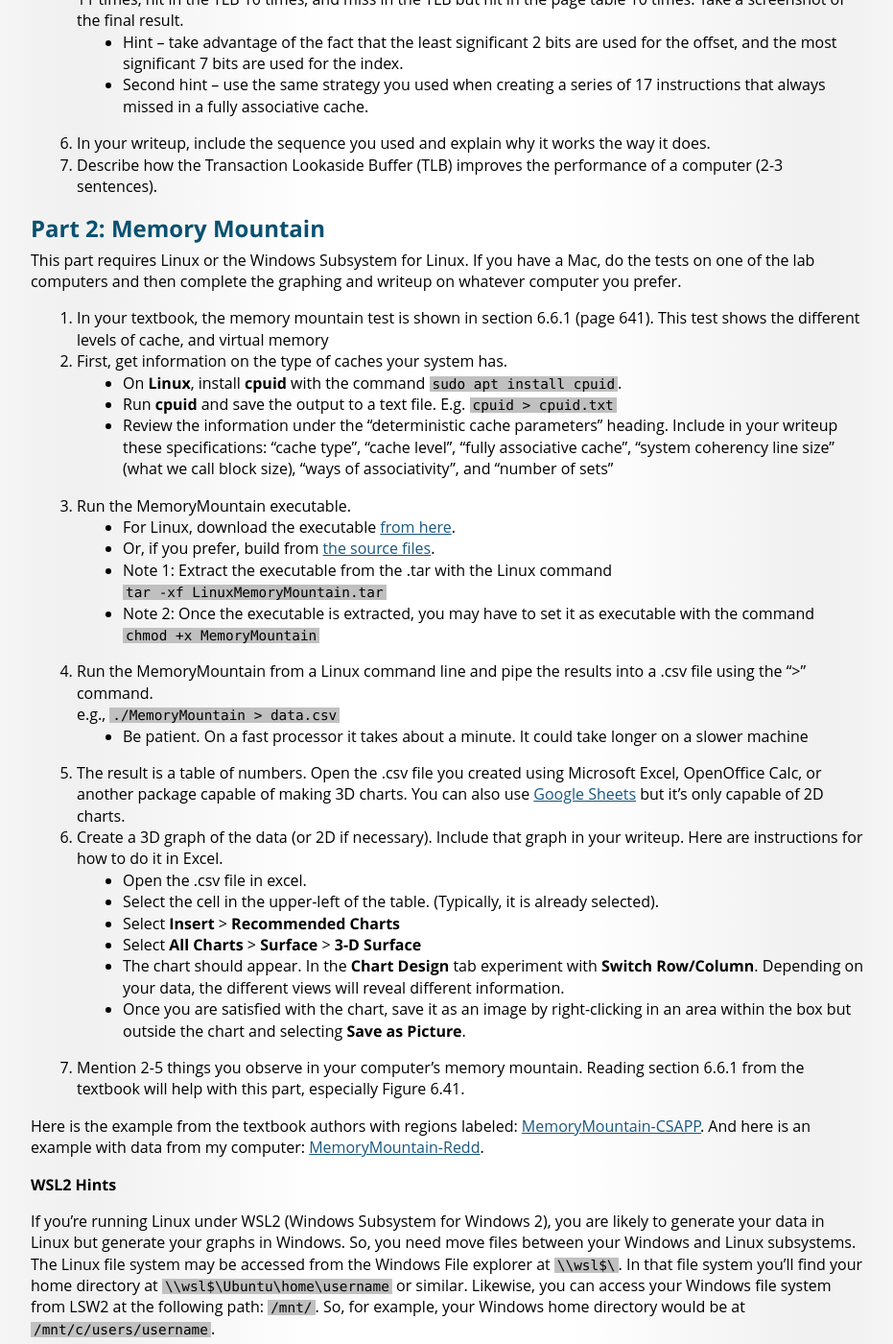
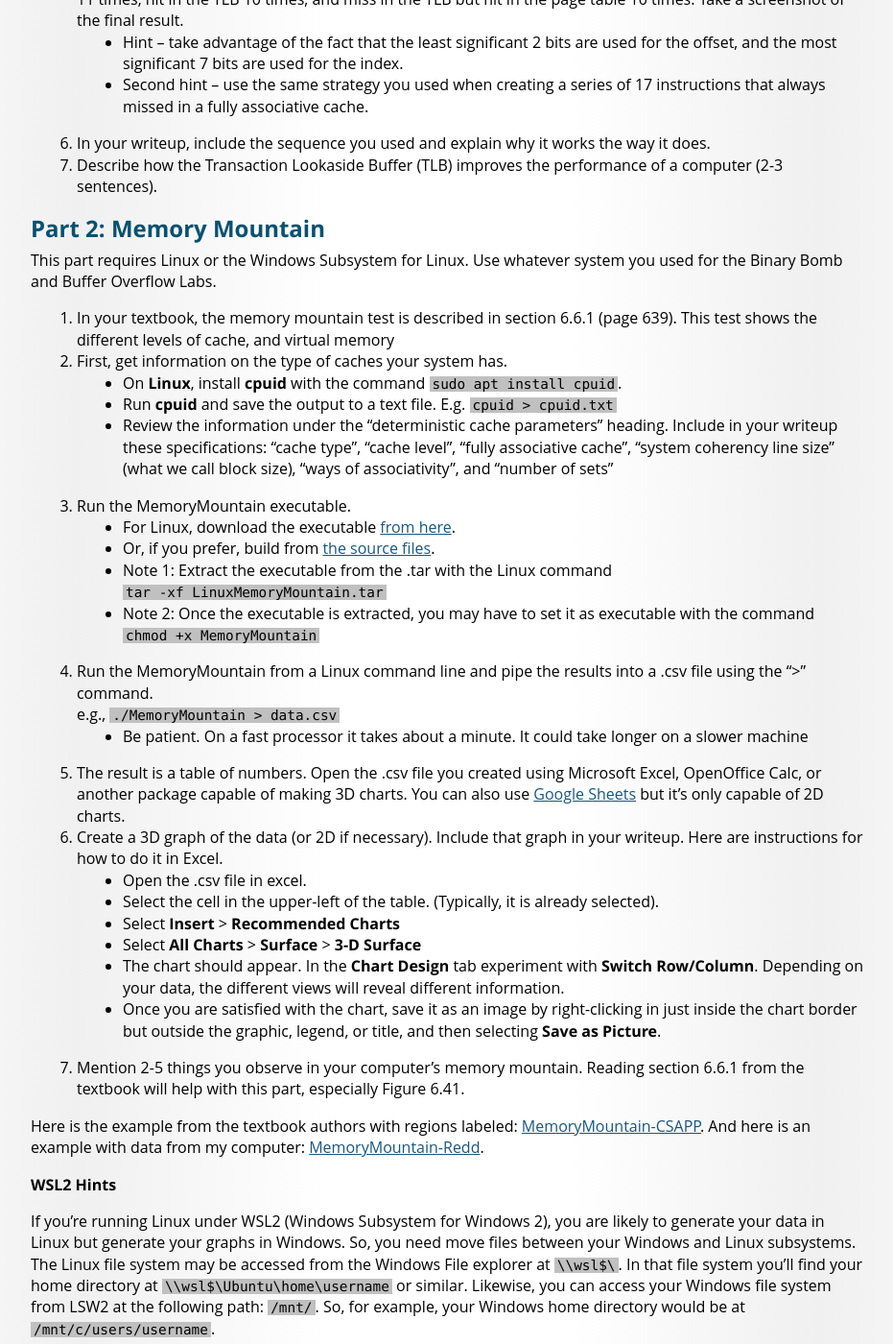
Before and after one commit to bredd/byu-itc-252.github.io, a Jekyll site: the page built from Extra/Lab5.md, in a window 1280 px wide and 1400 px high, scrolled down 664 px. Shown: the whole window at 96% size, without its empty margins (173-1104 px from the left). Built offline with Jekyll 4.4.1, drawn with Linux system fonts in a browser that asks for light colours; some web fonts are replaced.

Commit message:
Lab5 Final Tweaks

```diff
--- a/Extra/Lab5.md
+++ b/Extra/Lab5.md
@@ -6,7 +6,7 @@ title: Virtual Memory
 
 ## Introduction
 
-Please read all instructions before beginning the lab. In particular, review the **Writeup and Submission** section so you know what to submit upon completion of the lab.
+Please read all instructions before beginning the lab. In particular, review the [Writeup and Submission](#writeup-and-submission) section so you know what to submit upon completion of the lab.
 
 For the first part of this lab you will use the ParaCache simulator (same as Lab 4) to simulate virtual memory address translation. You will record your results and submit a writeup that includes screenshots.
 
@@ -27,9 +27,9 @@ Generate a series of 31 instructions that will miss 11 times, hit in the TLB 10
 
 ## Part 2: Memory Mountain
 
-This part requires Linux or the Windows Subsystem for Linux. If you have a Mac, do the tests on one of the lab computers and then complete the graphing and writeup on whatever computer you prefer.
+This part requires Linux or the Windows Subsystem for Linux. Use whatever system you used for the Binary Bomb and Buffer Overflow Labs.
 
-1. In your textbook, the memory mountain test is shown in section 6.6.1 (page 641). This test shows the different levels of cache, and virtual memory
+1. In your textbook, the memory mountain test is described in section 6.6.1 (page 639). This test shows the different levels of cache, and virtual memory
 2. First, get information on the type of caches your system has.
     * On **Linux**, install **cpuid** with the command `sudo apt install cpuid`.
     * Run **cpuid** and save the output to a text file. E.g. `cpuid > cpuid.txt`
@@ -48,7 +48,7 @@ This part requires Linux or the Windows Subsystem for Linux. If you have a Mac,
     * Select **Insert** > **Recommended Charts**
     * Select **All Charts** > **Surface** > **3-D Surface**
     * The chart should appear. In the **Chart Design** tab experiment with **Switch Row/Column**. Depending on your data, the different views will reveal different information.
-    * Once you are satisfied with the chart, save it as an image by right-clicking in an area within the box but outside the chart and selecting **Save as Picture**.
+    * Once you are satisfied with the chart, save it as an image by right-clicking in just inside the chart border but outside the graphic, legend, or title, and then selecting **Save as Picture**.
 7. Mention 2-5 things you observe in your computer's memory mountain. Reading section 6.6.1 from the textbook will help with this part, especially Figure 6.41.
 
 Here is the example from the textbook authors with regions labeled: [MemoryMountain-CSAPP](MemoryMountain-CSAPP.png){:target="_blank"}.
```
